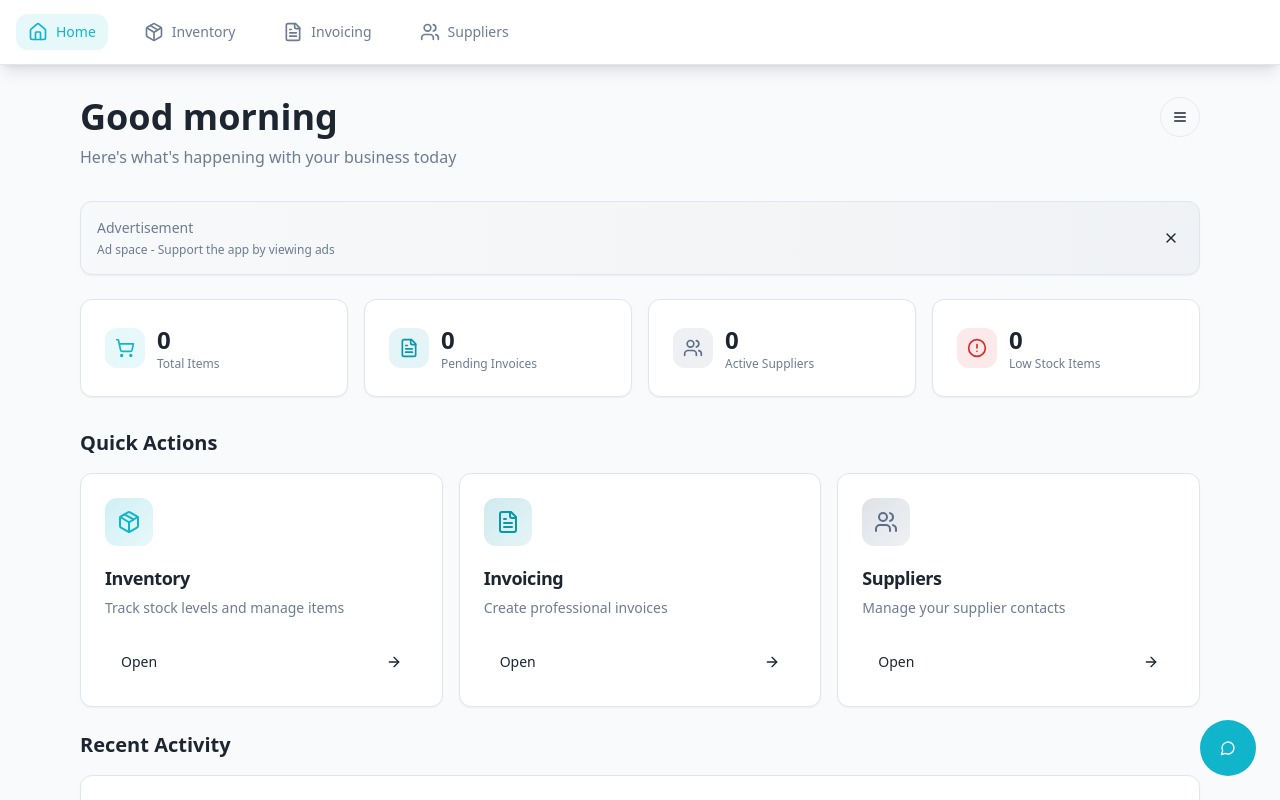
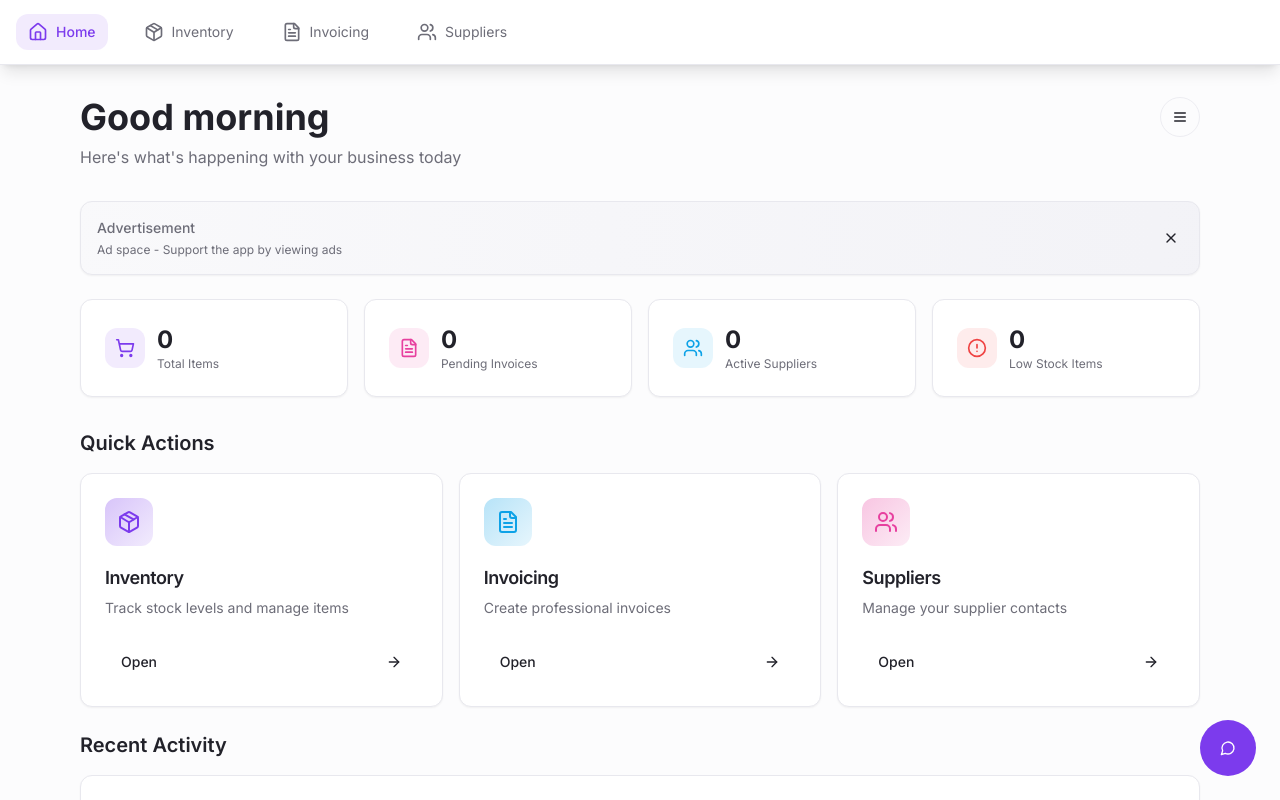
Before and after one commit to banjaboy99/sira-finance, a React (Vite) app: page / in a window 1280 px wide. Shown: the top 800 px of the page. Built offline with nearby package versions, Linux system fonts and the light colour scheme; the HTML template or start-up script is replaced by a standard one.

Commit message:
Refactor UI for modern look

```diff
--- a/index.html
+++ b/index.html
@@ -6,6 +6,11 @@
     <title>Inventory Manager - Mobile Stock Taking App</title>
     <meta name="description" content="Professional mobile inventory management app for tracking stock, managing quantities, and organizing your inventory efficiently." />
     <meta name="author" content="Lovable" />
+
+    <!-- Google Fonts -->
+    <link rel="preconnect" href="https://fonts.googleapis.com">
+    <link rel="preconnect" href="https://fonts.gstatic.com" crossorigin>
+    <link href="https://fonts.googleapis.com/css2?family=Inter:wght@300;400;500;600;700;800&display=swap" rel="stylesheet">
 
     <meta property="og:title" content="4a03063f-bb63-4d9e-9cd2-82b2b24bf064" />
     <meta property="og:description" content="Lovable Generated Project" />
--- a/src/index.css
+++ b/src/index.css
@@ -8,112 +8,110 @@ All colors MUST be HSL.
 
 @layer base {
   :root {
-    --background: 210 20% 98%;
-    --foreground: 215 25% 15%;
+    --background: 240 33% 99%;
+    --foreground: 240 10% 15%;
 
     --card: 0 0% 100%;
-    --card-foreground: 215 25% 15%;
+    --card-foreground: 240 10% 15%;
 
     --popover: 0 0% 100%;
-    --popover-foreground: 215 25% 15%;
+    --popover-foreground: 240 10% 15%;
 
-    --primary: 187 85% 43%;
+    --primary: 262 83% 58%;
     --primary-foreground: 0 0% 100%;
-    --primary-glow: 187 85% 55%;
+    --primary-glow: 262 90% 70%;
 
-    --secondary: 215 20% 45%;
+    --secondary: 199 89% 48%;
     --secondary-foreground: 0 0% 100%;
 
-    --muted: 210 20% 95%;
-    --muted-foreground: 215 15% 50%;
+    --muted: 240 20% 96%;
+    --muted-foreground: 240 5% 45%;
 
-    --accent: 187 90% 35%;
+    --accent: 326 78% 58%;
     --accent-foreground: 0 0% 100%;
 
-    --destructive: 0 72% 51%;
+    --destructive: 0 84% 60%;
     --destructive-foreground: 0 0% 100%;
 
-    --border: 210 20% 90%;
-    --input: 210 20% 92%;
-    --ring: 187 85% 43%;
+    --border: 240 15% 92%;
+    --input: 240 15% 94%;
+    --ring: 262 83% 58%;
 
     --radius: 0.75rem;
 
-    --success: 142 71% 45%;
+    --success: 142 76% 36%;
     --success-foreground: 0 0% 100%;
 
     --warning: 38 92% 50%;
     --warning-foreground: 0 0% 100%;
 
-    --gradient-primary: linear-gradient(135deg, hsl(187 85% 43%) 0%, hsl(187 85% 55%) 100%);
-    --shadow-card: 0 2px 8px -2px hsl(215 25% 15% / 0.08);
-    --shadow-elevated: 0 8px 24px -4px hsl(215 25% 15% / 0.12);
+    --gradient-primary: linear-gradient(135deg, hsl(262 83% 58%) 0%, hsl(199 89% 48%) 100%);
+    --gradient-accent: linear-gradient(135deg, hsl(326 78% 58%) 0%, hsl(262 83% 58%) 100%);
+    --gradient-card: linear-gradient(to bottom, hsl(0 0% 100%) 0%, hsl(240 33% 99%) 100%);
+    --shadow-card: 0 4px 16px -4px hsl(262 83% 58% / 0.1);
+    --shadow-elevated: 0 12px 32px -8px hsl(262 83% 58% / 0.15);
     --transition-smooth: all 0.3s cubic-bezier(0.4, 0, 0.2, 1);
 
     --sidebar-background: 0 0% 98%;
-
     --sidebar-foreground: 240 5.3% 26.1%;
-
-    --sidebar-primary: 240 5.9% 10%;
-
-    --sidebar-primary-foreground: 0 0% 98%;
-
+    --sidebar-primary: 262 83% 58%;
+    --sidebar-primary-foreground: 0 0% 100%;
     --sidebar-accent: 240 4.8% 95.9%;
-
     --sidebar-accent-foreground: 240 5.9% 10%;
-
-    --sidebar-border: 220 13% 91%;
-
-    --sidebar-ring: 217.2 91.2% 59.8%;
+    --sidebar-border: 240 15% 92%;
+    --sidebar-ring: 262 83% 58%;
   }
 
   .dark {
-    --background: 215 28% 12%;
-    --foreground: 210 20% 95%;
+    --background: 240 10% 8%;
+    --foreground: 240 10% 95%;
 
-    --card: 215 25% 16%;
-    --card-foreground: 210 20% 95%;
+    --card: 240 10% 12%;
+    --card-foreground: 240 10% 95%;
 
-    --popover: 215 25% 16%;
-    --popover-foreground: 210 20% 95%;
+    --popover: 240 10% 12%;
+    --popover-foreground: 240 10% 95%;
 
-    --primary: 187 85% 55%;
-    --primary-foreground: 215 28% 12%;
-    --primary-glow: 187 85% 65%;
+    --primary: 262 83% 58%;
+    --primary-foreground: 0 0% 100%;
+    --primary-glow: 262 90% 70%;
 
-    --secondary: 215 20% 25%;
-    --secondary-foreground: 210 20% 95%;
+    --secondary: 199 89% 48%;
+    --secondary-foreground: 0 0% 100%;
 
-    --muted: 215 25% 20%;
-    --muted-foreground: 215 15% 65%;
+    --muted: 240 10% 18%;
+    --muted-foreground: 240 5% 60%;
 
-    --accent: 187 90% 45%;
+    --accent: 326 78% 58%;
     --accent-foreground: 0 0% 100%;
 
-    --destructive: 0 72% 51%;
+    --destructive: 0 84% 60%;
     --destructive-foreground: 0 0% 100%;
 
-    --border: 215 25% 22%;
-    --input: 215 25% 20%;
-    --ring: 187 85% 55%;
+    --border: 240 10% 20%;
+    --input: 240 10% 18%;
+    --ring: 262 83% 58%;
 
-    --success: 142 71% 45%;
+    --success: 142 76% 36%;
     --success-foreground: 0 0% 100%;
 
     --warning: 38 92% 50%;
     --warning-foreground: 0 0% 100%;
 
-    --gradient-primary: linear-gradient(135deg, hsl(187 85% 55%) 0%, hsl(187 85% 65%) 100%);
-    --shadow-card: 0 2px 8px -2px hsl(0 0% 0% / 0.3);
-    --shadow-elevated: 0 8px 24px -4px hsl(0 0% 0% / 0.4);
-    --sidebar-background: 240 5.9% 10%;
+    --gradient-primary: linear-gradient(135deg, hsl(262 83% 58%) 0%, hsl(199 89% 48%) 100%);
+    --gradient-accent: linear-gradient(135deg, hsl(326 78% 58%) 0%, hsl(262 83% 58%) 100%);
+    --gradient-card: linear-gradient(to bottom, hsl(240 10% 12%) 0%, hsl(240 10% 15%) 100%);
+    --shadow-card: 0 4px 16px -4px hsl(0 0% 0% / 0.4);
+    --shadow-elevated: 0 12px 32px -8px hsl(0 0% 0% / 0.6);
+
+    --sidebar-background: 240 10% 10%;
     --sidebar-foreground: 240 4.8% 95.9%;
-    --sidebar-primary: 224.3 76.3% 48%;
+    --sidebar-primary: 262 83% 58%;
     --sidebar-primary-foreground: 0 0% 100%;
-    --sidebar-accent: 240 3.7% 15.9%;
+    --sidebar-accent: 240 10% 15%;
     --sidebar-accent-foreground: 240 4.8% 95.9%;
-    --sidebar-border: 240 3.7% 15.9%;
-    --sidebar-ring: 217.2 91.2% 59.8%;
+    --sidebar-border: 240 10% 18%;
+    --sidebar-ring: 262 83% 58%;
   }
 }
 
@@ -124,5 +122,6 @@ All colors MUST be HSL.
 
   body {
     @apply bg-background text-foreground;
+    font-family: 'Inter', -apple-system, BlinkMacSystemFont, 'Segoe UI', 'Roboto', 'Oxygen', 'Ubuntu', 'Cantarell', sans-serif;
   }
 }
--- a/src/pages/Home.tsx
+++ b/src/pages/Home.tsx
@@ -38,7 +38,7 @@ const Home = () => {
       description: "Track stock levels and manage items",
       icon: Package,
       path: "/inventory",
-      color: "from-primary/20 to-primary/10",
+      color: "from-primary/30 to-primary/10",
       iconColor: "text-primary",
     },
     {
@@ -46,16 +46,16 @@ const Home = () => {
       description: "Create professional invoices",
       icon: FileText,
       path: "/invoicing",
-      color: "from-accent/20 to-accent/10",
-      iconColor: "text-accent",
+      color: "from-secondary/30 to-secondary/10",
+      iconColor: "text-secondary",
     },
     {
       title: "Suppliers",
       description: "Manage your supplier contacts",
       icon: Users,
       path: "/suppliers",
-      color: "from-secondary/20 to-secondary/10",
-      iconColor: "text-secondary",
+      color: "from-accent/30 to-accent/10",
+      iconColor: "text-accent",
     },
   ];
 
```
